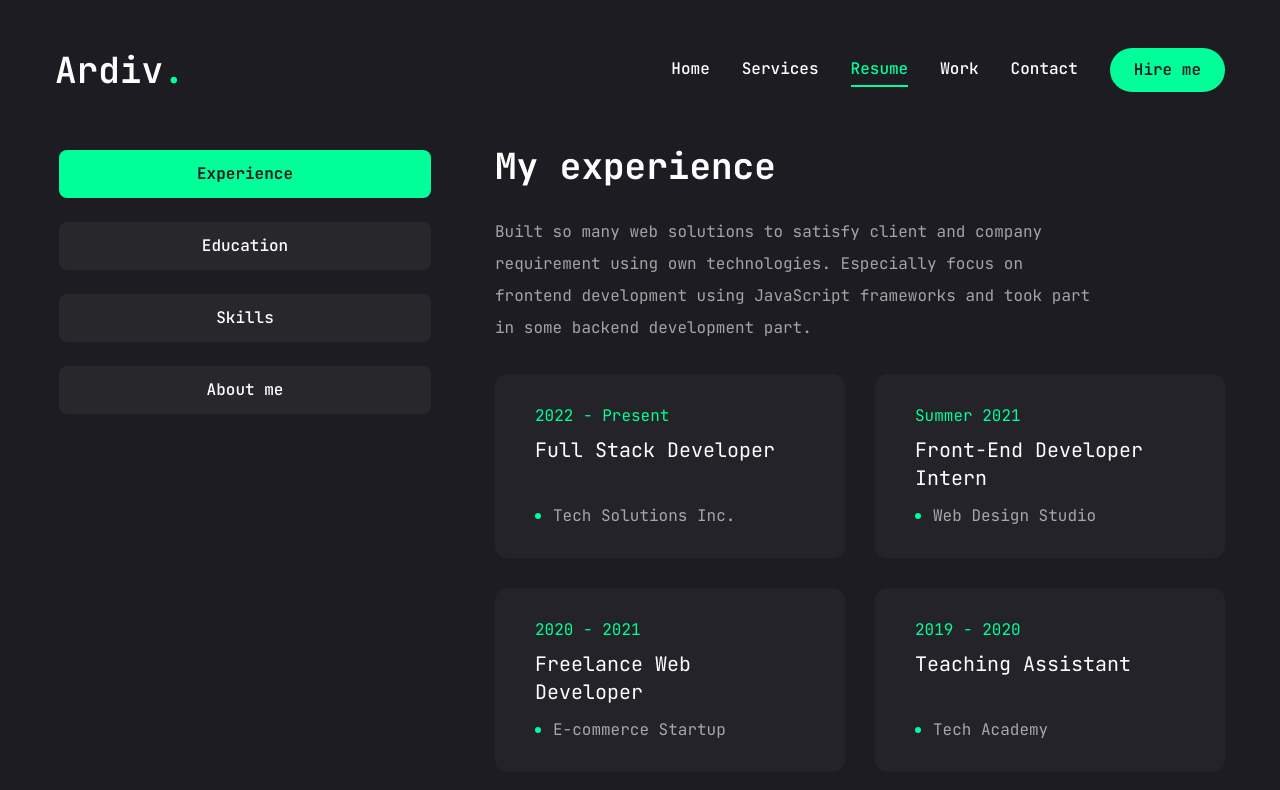
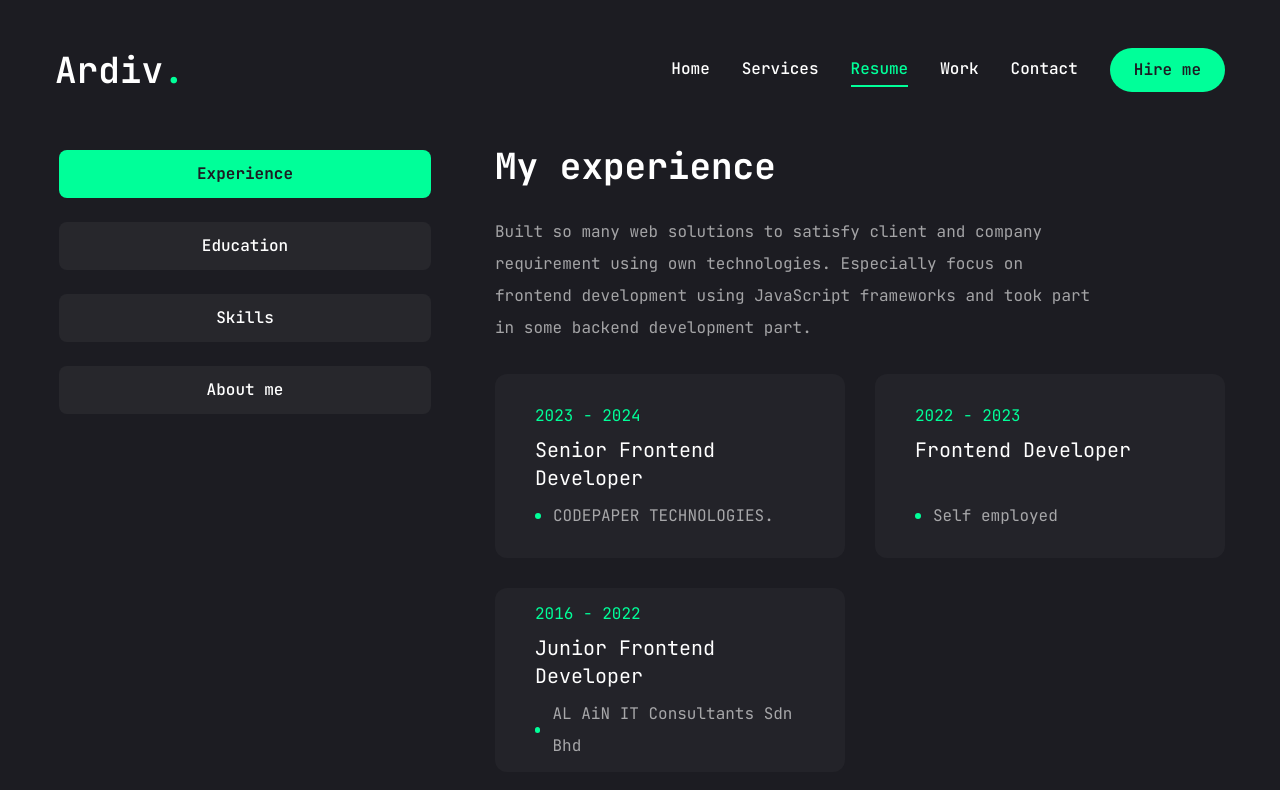
Before and after one commit to Ardiv26/next-portfolio, a Next.js app: page /resume in a window 1280 px wide. Shown: the top 790 px of the page. Built offline with nearby package versions, Linux system fonts and the light colour scheme.

Commit message:
Updated experience section in resume nav

```diff
--- a/app/resume/page.jsx
+++ b/app/resume/page.jsx
@@ -55,34 +55,19 @@ const experience = {
     'Built so many web solutions to satisfy client and company requirement using own technologies. Especially focus on frontend development using JavaScript frameworks and took part in some backend development part.',
   items: [
     {
-      company: 'Tech Solutions Inc.',
-      position: 'Full Stack Developer',
-      duration: '2022 - Present'
+      company: 'CODEPAPER TECHNOLOGIES.',
+      position: 'Senior Frontend Developer',
+      duration: '2023 - 2024'
     },
     {
-      company: 'Web Design Studio',
-      position: 'Front-End Developer Intern',
-      duration: 'Summer 2021'
+      company: 'Self employed',
+      position: 'Frontend Developer ',
+      duration: '2022 - 2023'
     },
     {
-      company: 'E-commerce Startup',
-      position: 'Freelance Web Developer',
-      duration: '2020 - 2021'
-    },
-    {
-      company: 'Tech Academy',
-      position: 'Teaching Assistant',
-      duration: '2019 - 2020'
-    },
-    {
-      company: 'Digital Agency',
-      position: 'UI/UX Designer',
-      duration: '2018 - 2019'
-    },
-    {
-      company: 'Software Development Firm',
-      position: 'Junior Developer',
-      duration: '2017 - 2018'
+      company: 'AL AiN IT Consultants Sdn Bhd',
+      position: 'Junior Frontend Developer',
+      duration: '2016 - 2022'
     }
   ]
 };
@@ -92,13 +77,8 @@ const education = {
   icon: '/assets/resume/cap.svg',
   title: 'My education',
   description:
-    'Lorem ipsum dolor sit amet consectetur adipisicing elit. Provident assumenda veritatis ratione cumque maiores, qui pariatur sint itaque.',
+    "I hold a Bachelor's Degree in Computer Science and took part in the online courses to continue to grow and follow the latest trends in the IT industry.",
   items: [
-    {
-      institution: 'Online Course Platform',
-      degree: 'Full Stack Web Development Bootcamp',
-      duration: '2023'
-    },
     {
       institution: 'Codecademy',
       degree: 'Front-end Track',
@@ -115,14 +95,9 @@ const education = {
       duration: '2019'
     },
     {
-      institution: 'Design School',
-      degree: 'Diploma in Graphic Design',
-      duration: '2016 - 2018'
-    },
-    {
-      institution: 'Community Collage',
-      degree: 'Associate Degree in Computer Science',
-      duration: '2014 - 2016'
+      institution: 'University of Malaya',
+      degree: "Bachelor's degree in Computer Science",
+      duration: '2016'
     }
   ]
 };
```
